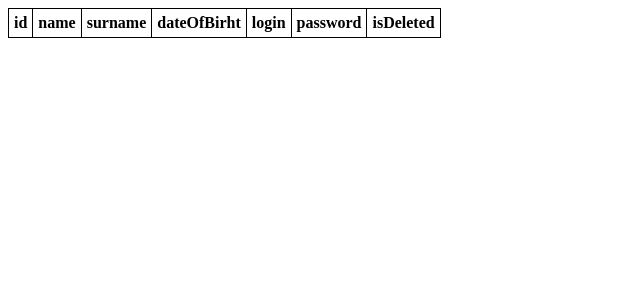
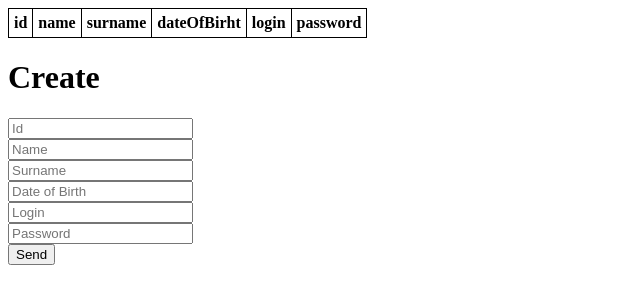
Before and after one commit to michal-zmudzinski/crm_project, a Django app: page / in a window 1280 px wide. Shown: the top 304 px of the page, without its empty margins (0-640 px from the left). Run offline with Django 3.2, Linux system fonts and the light colour scheme; data comes from the database, SQL or seed files in the repository; both versions use the stored data as it was after the commit; lists and menus that the app fills with data are empty.

Commit message:
final project

```diff
--- a/api/views.py
+++ b/api/views.py
@@ -20,7 +20,7 @@ def apiRoot(request):
 
 @api_view(['GET'])
 def userList(request):
-    queryset = Users.objects.all()
+    queryset = Users.objects.filter(isDeleted=False)
     serializer = UserSerializer(queryset, many=True)
     return Response(serializer.data)
 
@@ -51,7 +51,7 @@ def userUpdate(request, pk):
     return Response(serializer.errors)
 
 
-@api_view(['DELETE'])
+@api_view(['GET'])
 def userDelete(request, pk):
     user = Users.objects.get(id=pk)
     user.isDeleted = True
--- a/frontend/templates/frontend/home.html
+++ b/frontend/templates/frontend/home.html
@@ -28,9 +28,24 @@
             <th>dateOfBirht</th>
             <th>login</th>
             <th>password</th>
-            <th>isDeleted</th>
           </tr>
         </table>
+        <div id="form-wrapper">
+          <h1 id="form-header">Create</h1>
+          <form action="" method="post" id=form>
+            <input type="text" placeholder="Id" id="formId" /><br />
+            <input type="text" placeholder="Name" id="formName" /><br />
+            <input type="text" placeholder="Surname" id="formSurname" /><br />
+            <input
+              type="text"
+              placeholder="Date of Birth"
+              id="formDateOfBirth"
+            /><br />
+            <input type="text" placeholder="Login" id="formLogin" /><br />
+            <input type="text" placeholder="Password" id="formPassword" /><br />
+            <input type="submit" value="Send" id="formSubmit" />
+          </form>
+        </div>
       </div>
     </div>
 
@@ -38,6 +53,7 @@
       var apiroot = "http://127.0.0.1:8000/api";
       var csrftoken = getCookie("csrftoken");
       var listLength = 0;
+      var activeItem = null
 
       function getCookie(name) {
         let cookieValue = null;
@@ -75,19 +91,38 @@
                 <td>${users[i].dateOfBirth}</td>
                 <td>${users[i].login}</td>
                 <td>${users[i].password}</td>
-                <td>${users[i].isDeleted}</td>
                 <td>
-                  <input type="button" value="Delete" class="deleteUser" onclick="deleteUser('${url}', ${users[i].id})">
-                  </td>
+                  <input type="button" value="Delete" class="deleteUser">
+                </td>
+                <td>
+                  <input type="button" value="Edit" class="editUser">
+                </td>
               </tr>
               `;
               table.innerHTML += row;
             }
+
+            for (var i in users){
+                var deleteButton = document.getElementsByClassName("deleteUser")[i];
+                var editButton = document.getElementsByClassName("editUser")[i];
+
+                deleteButton.addEventListener('click', (function(item){
+                  return function(){
+                    deleteUser(url, item)
+                  }
+                  })(users[i]))
+
+                editButton.addEventListener('click', (function(item){
+                  return function(){
+                    editUserForm(url, item)
+                  }
+                  })(users[i]))
+              }
           });
       }
 
-      function deleteUser(url, id) {
-        var endpoint = url + "/user-delete/" + id;
+      function deleteUser(url, user) {
+        var endpoint = url + "/user-delete/" + user.id;
         const request = new Request(endpoint, {
           headers: { "X-CSRFToken": csrftoken },
         });
@@ -99,6 +134,55 @@
         });
       }
 
+      function editUserForm(url, user) {
+        activeItem = user;
+        document.getElementById("form-header").innerHTML = "Edit";
+        document.getElementById("formId").value = activeItem.id;
+        document.getElementById("formName").value = activeItem.name;
+        document.getElementById("formSurname").value = activeItem.surname;
+        document.getElementById("formDateOfBirth").value = activeItem.dateOfBirth;
+        document.getElementById("formLogin").value = activeItem.login;
+        document.getElementById("formPassword").value = activeItem.password;
+      }
+
+      var form = document.getElementById('form-wrapper');
+		  form.addEventListener('submit', function(e){
+        e.preventDefault()
+        var url = apiroot + `/user-create`
+        if (activeItem != null){
+          var url = apiroot + `/user-update/${activeItem.id}`
+          activeItem = null
+          document.getElementById("form-header").innerHTML = "Create";
+        }
+        console.log(url)
+        var Id = document.getElementById('formId').value
+        var Name = document.getElementById('formName').value
+        var Surname = document.getElementById('formSurname').value
+        var DateOfBirth = document.getElementById('formDateOfBirth').value
+        var Login = document.getElementById('formLogin').value
+        var Password = document.getElementById('formPassword').value
+        fetch(url, {
+          method:'POST',
+          headers:{
+            'Content-type':'application/json',
+            'X-CSRFToken':csrftoken,
+          },
+          body:JSON.stringify({
+            'id':Id,
+            'name':Name,
+            'surname':Surname,
+            'dateOfBirth':DateOfBirth,
+            'login':Login,
+            'password':Password,
+            'isDeleted': false
+          })
+        }
+        ).then(function(response){
+          listUsers(apiroot)
+          document.getElementById('form').reset()
+        })
+      })
+
       listUsers(apiroot);
     </script>
   </body>
```
Also changed, not shown: api/migrations/0002_auto_20210201_1326.py (added), api/migrations/0003_auto_20210201_1328.py (added), db.sqlite3.
